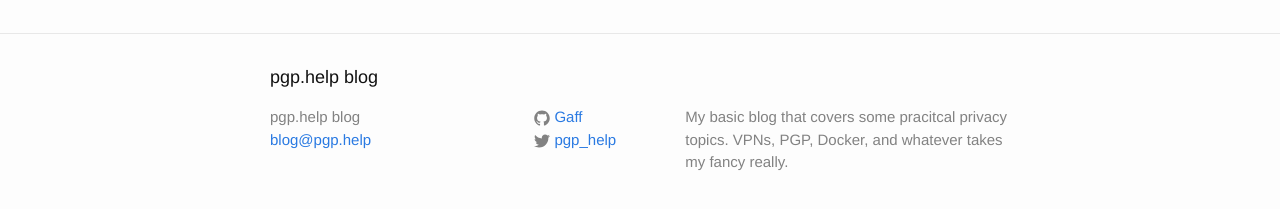
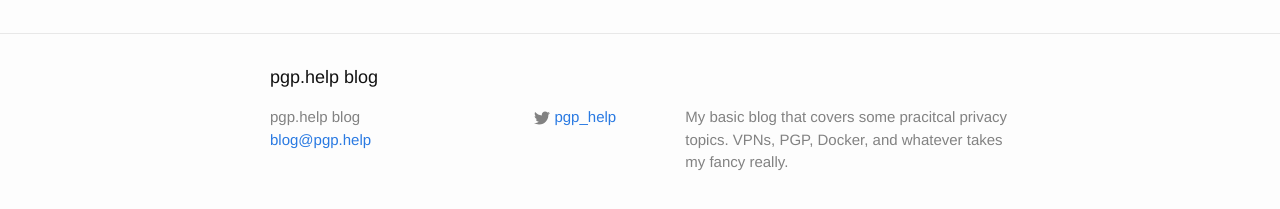
Before and after one commit to Gaff/blog, a Jekyll site: the page built from index.html, in a window 1280 px wide. Shown: the part 443-652 px from the top of the page. Built offline with Jekyll 4.4.1, drawn with Linux system fonts in a browser that asks for light colours.

Commit message:
remove github

```diff
--- a/_config.yml
+++ b/_config.yml
@@ -6,7 +6,6 @@ description: > # this means to ignore newlines until "baseurl:"
 baseurl: "" # the subpath of your site, e.g. /blog/
 url: "http://blog.pgp.help" # the base hostname & protocol for your site
 twitter_username: pgp_help
-github_username:  Gaff
 
 # Build settings
 markdown: kramdown
```
